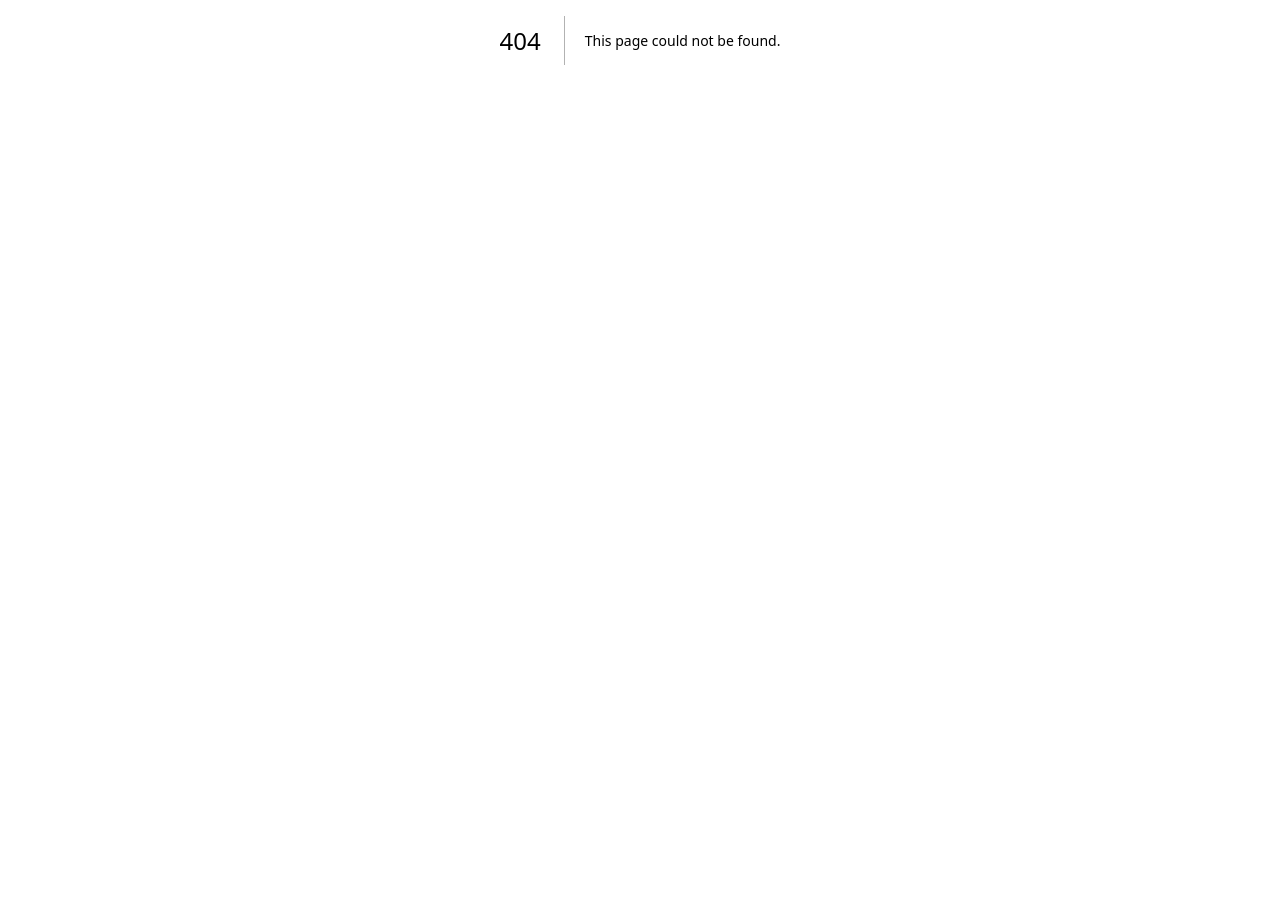
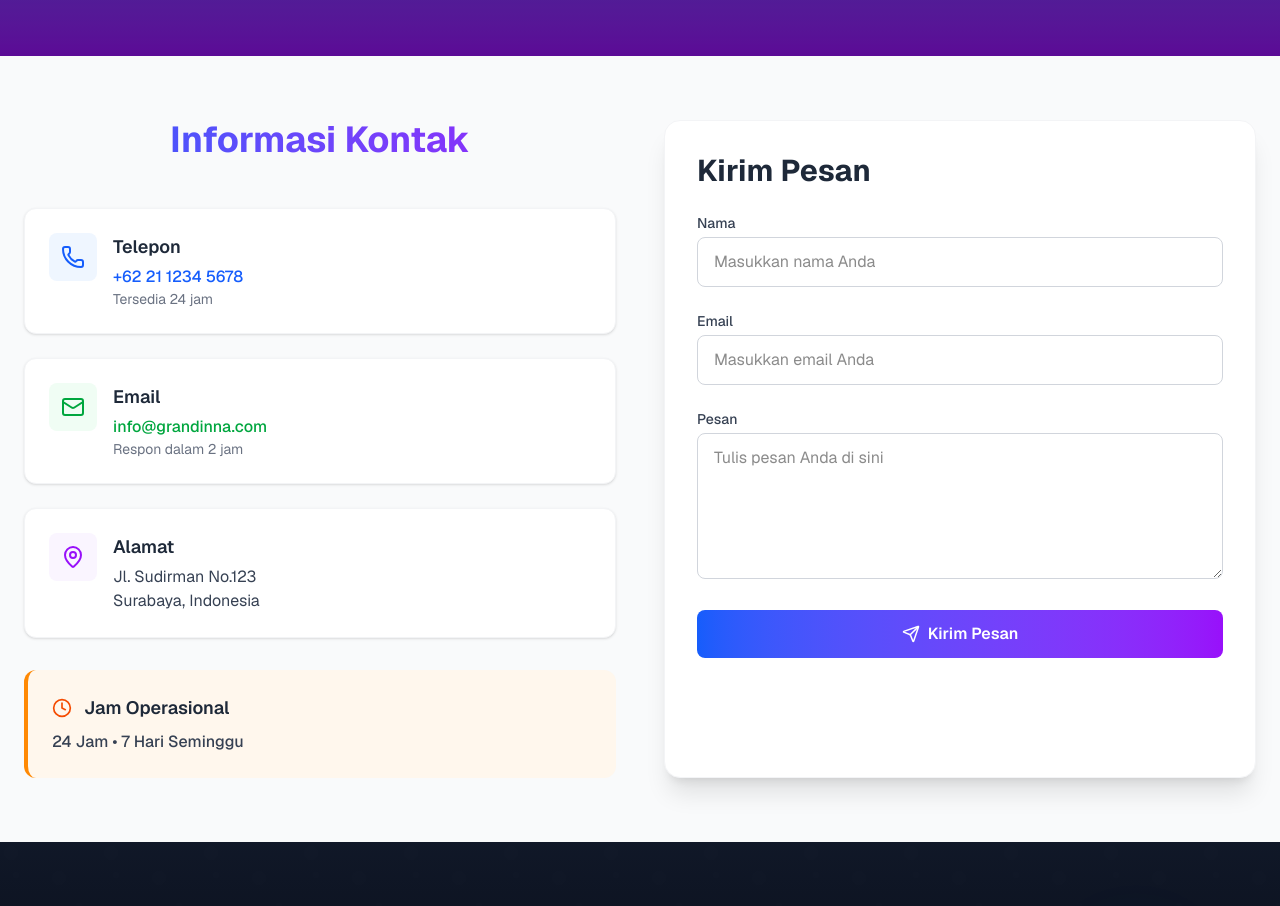
Before and after one commit to biobinary/fp-reservation-hotel-app, a Next.js app: page /contact in a window 1280 px wide. Before the commit this address had no page. Shown: the part 360-1266 px from the top of the page. Before the commit the page ends 800 px from the top, so only its background shows below. Built offline with nearby package versions, Linux system fonts and the light colour scheme.

Commit message:
Add Contact Page

```diff
--- /dev/null
+++ b/app/contact/page.tsx
@@ -0,0 +1,177 @@
+"use client";
+
+import { useState } from 'react';
+import { Phone, Mail, MapPin, Send, Clock } from 'lucide-react';
+import Navbar from '../components/Navbar';
+import Footer from '../components/Footer';
+import Link from 'next/link';
+
+export default function Contact() {
+  const [formData, setFormData] = useState({
+    name: '',
+    email: '',
+    message: ''
+  });
+  const [isSubmitting, setIsSubmitting] = useState(false);
+  const [submitStatus, setSubmitStatus] = useState<string | null>(null);
+
+  const handleChange = (e: React.ChangeEvent<HTMLInputElement | HTMLTextAreaElement>) => {
+    setFormData({ ...formData, [e.target.name]: e.target.value });
+  };
+
+  const handleSubmit = async (e: React.FormEvent) => {
+    e.preventDefault();
+    setIsSubmitting(true);
+    setSubmitStatus(null);
+
+    try {
+      await new Promise(resolve => setTimeout(resolve, 1000));
+      setSubmitStatus('Message sent successfully!');
+      setFormData({ name: '', email: '', message: '' });
+    } catch {
+      setSubmitStatus('Failed to send message. Please try again.');
+    } finally {
+      setIsSubmitting(false);
+    }
+  };
+
+  return (
+    <div className="flex flex-col min-h-screen font-[family-name:var(--font-geist-sans)]">
+      <Navbar />
+      <main className="flex-grow bg-gray-50">
+        <section className="relative w-full py-20 bg-gradient-to-b from-blue-600 to-purple-600">
+          <div className="absolute inset-0 bg-black/40"></div>
+          <div className="container mx-auto px-6 text-center relative z-10">
+            <h1 className="text-5xl md:text-6xl font-bold mb-6">
+              Hubungi <span className="text-transparent bg-clip-text bg-gradient-to-r from-blue-400 to-purple-400">Kami</span>
+            </h1>
+            <p className="text-lg text-gray-200 max-w-2xl mx-auto">
+              Kami siap membantu Anda dengan segala pertanyaan atau kebutuhan reservasi. Silakan hubungi kami!
+            </p>
+          </div>
+        </section>
+
+        <section className="container mx-auto px-6 py-16">
+          <div className="grid md:grid-cols-2 gap-12">
+            <div>
+              <h2 className="text-4xl font-bold text-center mb-12 bg-gradient-to-r from-blue-600 to-purple-600 bg-clip-text text-transparent">Informasi Kontak</h2>
+              <div className="space-y-6">
+                <div className="flex items-start gap-4 p-6 bg-white rounded-xl shadow-sm border border-gray-100 hover:shadow-md transition-shadow">
+                  <div className="p-3 bg-blue-50 rounded-lg">
+                    <Phone size={24} className="text-blue-600" />
+                  </div>
+                  <div>
+                    <h3 className="text-lg font-semibold text-gray-800 mb-1">Telepon</h3>
+                    <p className="text-blue-600 font-medium">+62 21 1234 5678</p>
+                    <p className="text-gray-500 text-sm">Tersedia 24 jam</p>
+                  </div>
+                </div>
+
+                <div className="flex items-start gap-4 p-6 bg-white rounded-xl shadow-sm border border-gray-100 hover:shadow-md transition-shadow">
+                  <div className="p-3 bg-green-50 rounded-lg">
+                    <Mail size={24} className="text-green-600" />
+                  </div>
+                  <div>
+                    <h3 className="text-lg font-semibold text-gray-800 mb-1">Email</h3>
+                    <p className="text-green-600 font-medium">info@grandinna.com</p>
+                    <p className="text-gray-500 text-sm">Respon dalam 2 jam</p>
+                  </div>
+                </div>
+
+                <div className="flex items-start gap-4 p-6 bg-white rounded-xl shadow-sm border border-gray-100 hover:shadow-md transition-shadow">
+                  <div className="p-3 bg-purple-50 rounded-lg">
+                    <MapPin size={24} className="text-purple-600" />
+                  </div>
+                  <div>
+                    <h3 className="text-lg font-semibold text-gray-800 mb-1">Alamat</h3>
+                    <p className="text-gray-700">Jl. Sudirman No.123</p>
+                    <p className="text-gray-700">Surabaya, Indonesia</p>
+                  </div>
+                </div>
+
+              </div>
+
+              <div className="mt-8 p-6 bg-orange-50 rounded-xl border-l-4 border-orange-400">
+                <div className="flex items-center gap-3 mb-2">
+                  <Clock className="w-5 h-5 text-orange-600" />
+                  <h3 className="text-lg font-semibold text-gray-800">Jam Operasional</h3>
+                </div>
+                <p className="text-gray-700 font-medium">24 Jam • 7 Hari Seminggu</p>
+              </div>
+
+            </div>
+
+            <div className="bg-white p-8 rounded-2xl shadow-xl border border-gray-100">
+              <h2 className="text-3xl font-bold text-gray-800 mb-6">Kirim Pesan</h2>
+              <form onSubmit={handleSubmit} className="space-y-6">
+                <div>
+                  <label htmlFor="name" className="block text-sm font-medium text-gray-700 mb-1">
+                    Nama
+                  </label>
+                  <input
+                    type="text"
+                    id="name"
+                    name="name"
+                    value={formData.name}
+                    onChange={handleChange}
+                    required
+                    className="w-full px-4 py-3 rounded-lg border border-gray-300 focus:ring-2 focus:ring-blue-500 focus:border-blue-500 transition-all"
+                    placeholder="Masukkan nama Anda"
+                  />
+                </div>
+                <div>
+                  <label htmlFor="email" className="block text-sm font-medium text-gray-700 mb-1">
+                    Email
+                  </label>
+                  <input
+                    type="email"
+                    id="email"
+                    name="email"
+                    value={formData.email}
+                    onChange={handleChange}
+                    required
+                    className="w-full px-4 py-3 rounded-lg border border-gray-300 focus:ring-2 focus:ring-blue-500 focus:border-blue-500 transition-all"
+                    placeholder="Masukkan email Anda"
+                  />
+                </div>
+                <div>
+                  <label htmlFor="message" className="block text-sm font-medium text-gray-700 mb-1">
+                    Pesan
+                  </label>
+                  <textarea
+                    id="message"
+                    name="message"
+                    value={formData.message}
+                    onChange={handleChange}
+                    required
+                    rows={5}
+                    className="w-full px-4 py-3 rounded-lg border border-gray-300 focus:ring-2 focus:ring-blue-500 focus:border-blue-500 transition-all"
+                    placeholder="Tulis pesan Anda di sini"
+                  />
+                </div>
+                <button
+                  type="submit"
+                  disabled={isSubmitting}
+                  className={`w-full bg-gradient-to-r from-blue-600 to-purple-600 text-white font-semibold py-3 rounded-lg transition-all duration-300 transform hover:scale-105 hover:shadow-lg ${
+                    isSubmitting ? 'opacity-70 cursor-not-allowed' : 'hover:from-blue-700 hover:to-purple-700'
+                  }`}
+                >
+                  <div className="flex items-center justify-center gap-2">
+                    <Send size={18} />
+                    <span>{isSubmitting ? 'Mengirim...' : 'Kirim Pesan'}</span>
+                  </div>
+                </button>
+                {submitStatus && (
+                  <p className={`text-center ${submitStatus.includes('successfully') ? 'text-green-600' : 'text-red-600'}`}>
+                    {submitStatus}
+                  </p>
+                )}
+              </form>
+            </div>
+          </div>
+        </section>
+      </main>
+      <Footer />
+    </div>
+  );
+}
```
